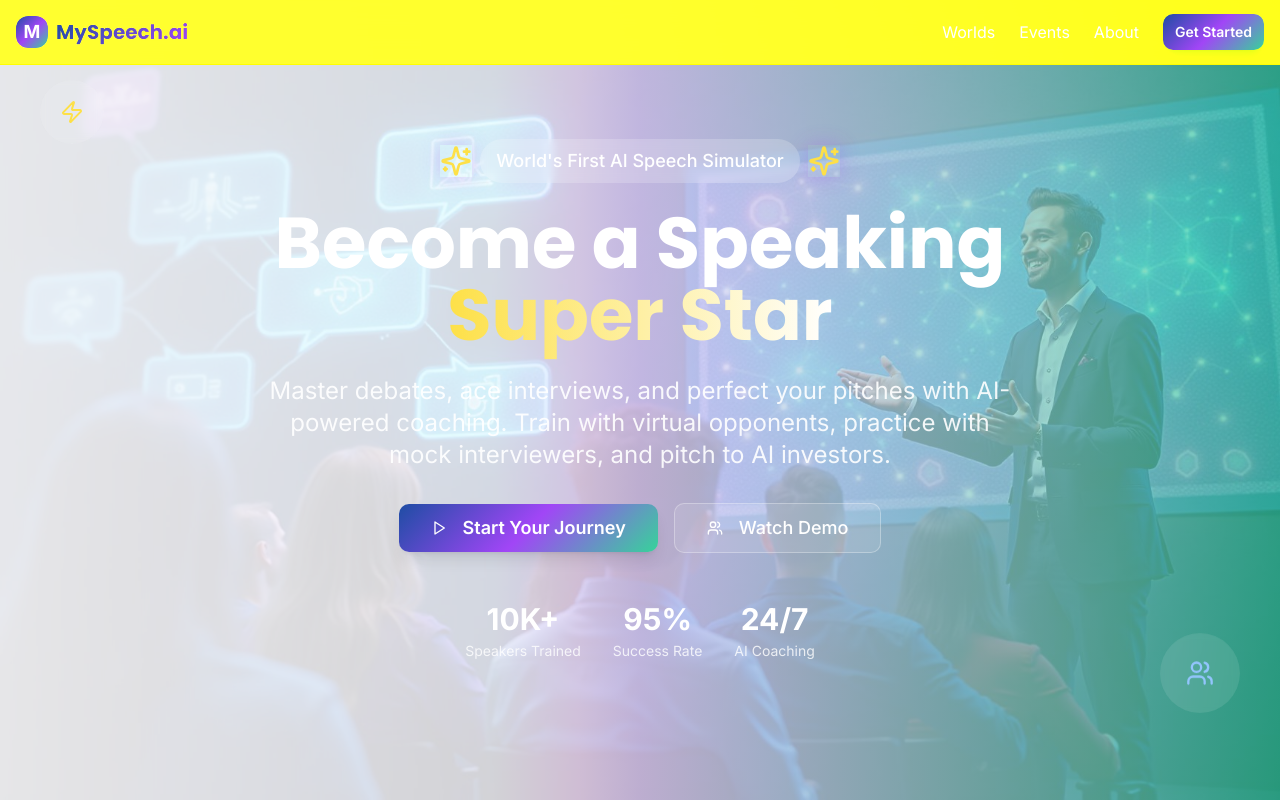
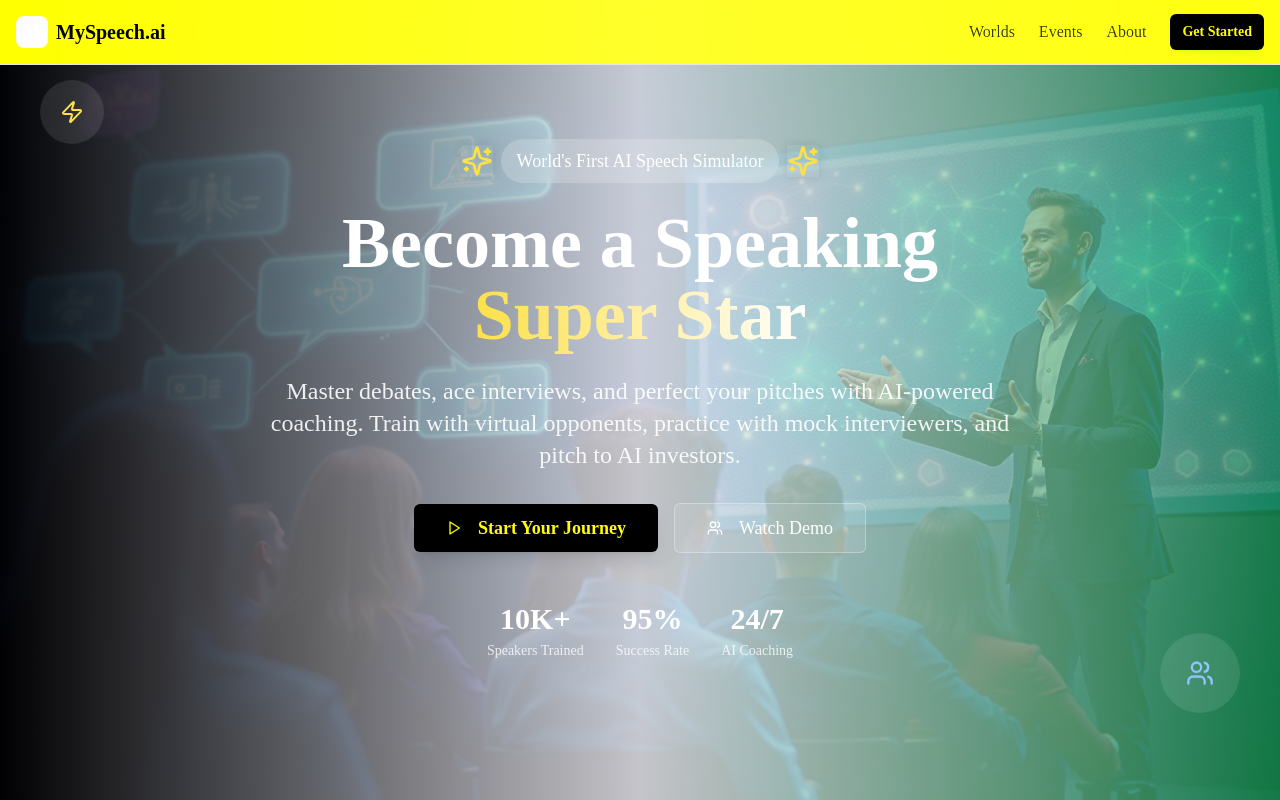
Before and after one commit to taha-sadikot-m/MyInterview.ai, a React (Vite) app: page / in a window 1280 px wide. Shown: the top 800 px of the page. Built offline with nearby package versions, Linux system fonts and the light colour scheme; the HTML template or start-up script is replaced by a standard one.

Commit message:
Update background and font

```diff
--- a/src/components/ui/button.tsx
+++ b/src/components/ui/button.tsx
@@ -15,9 +15,9 @@ const buttonVariants = cva(
         secondary: "bg-secondary text-secondary-foreground hover:bg-secondary/80",
         ghost: "hover:bg-accent hover:text-accent-foreground",
         link: "text-primary underline-offset-4 hover:underline",
-        hero: "hero-gradient text-white font-semibold shadow-lg hover:shadow-xl hover:scale-[1.02] hover:glow-effect",
-        world: "bg-card border-2 border-primary/20 text-primary font-medium hover:border-primary/40 hover:bg-primary/5 hover:scale-[1.02] card-shadow",
-        feature: "bg-accent text-accent-foreground font-medium hover:bg-accent/90 hover:glow-effect",
+        hero: "bg-foreground text-background font-semibold shadow-lg hover:shadow-xl hover:scale-[1.02]",
+        world: "bg-card border-2 border-border text-foreground font-medium hover:border-foreground/40 hover:bg-muted hover:scale-[1.02] card-shadow",
+        feature: "bg-muted text-foreground font-medium hover:bg-muted/80",
         success: "bg-success text-success-foreground hover:bg-success/90",
       },
       size: {
--- a/src/index.css
+++ b/src/index.css
@@ -8,50 +8,48 @@ All colors MUST be HSL.
 
 @layer base {
   :root {
-    /* MySpeech.ai Design System */
-    --background: 249 250 251; /* Soft White #F9FAFB */
-    --foreground: 30 41 134; /* Royal Blue for text */
+    /* Clean White Background with Black Text */
+    --background: 255 255 255; /* Pure White */
+    --foreground: 0 0 0; /* Pure Black */
 
     --card: 255 255 255; /* Pure white cards */
-    --card-foreground: 30 41 134;
+    --card-foreground: 0 0 0; /* Black text on cards */
 
     --popover: 255 255 255;
-    --popover-foreground: 30 41 134;
+    --popover-foreground: 0 0 0;
 
-    /* Royal Blue Primary #1E3A8A */
-    --primary: 219 69 138; /* Royal Blue */
-    --primary-foreground: 255 255 255;
+    /* Subtle grays for accents */
+    --primary: 0 0 0; /* Black primary */
+    --primary-foreground: 255 255 255; /* White on black */
 
-    /* Electric Purple Accent #9333EA */
-    --accent: 271 91 92; /* Electric Purple */
-    --accent-foreground: 255 255 255;
+    --accent: 240 5 96; /* Very light gray */
+    --accent-foreground: 0 0 0; /* Black text on light gray */
 
-    /* Emerald Green Support #10B981 */
-    --success: 158 64 52; /* Emerald Green */
+    --success: 142 76 36; /* Subtle green */
     --success-foreground: 255 255 255;
 
-    --secondary: 244 244 245; /* Light gray */
-    --secondary-foreground: 30 41 134;
+    --secondary: 0 0 96; /* Very light gray */
+    --secondary-foreground: 0 0 20; /* Dark gray text */
 
-    --muted: 248 250 252;
-    --muted-foreground: 100 116 139;
+    --muted: 0 0 96; /* Light gray */
+    --muted-foreground: 0 0 40; /* Medium gray text */
 
     --destructive: 0 84 60;
     --destructive-foreground: 255 255 255;
 
-    --border: 226 232 240;
-    --input: 226 232 240;
-    --ring: 219 69 138;
+    --border: 0 0 90; /* Light gray borders */
+    --input: 0 0 90; /* Light gray inputs */
+    --ring: 0 0 0; /* Black focus ring */
 
-    --radius: 0.75rem;
+    --radius: 0.5rem;
 
-    /* Custom MySpeech.ai tokens */
-    --gradient-primary: linear-gradient(135deg, hsl(219 69% 38%), hsl(271 91% 62%));
-    --gradient-accent: linear-gradient(45deg, hsl(271 91% 62%), hsl(158 64% 52%));
-    --gradient-hero: linear-gradient(135deg, hsl(219 69% 38%) 0%, hsl(271 91% 62%) 50%, hsl(158 64% 52%) 100%);
+    /* Minimal design tokens */
+    --gradient-primary: linear-gradient(135deg, hsl(0 0% 0%), hsl(0 0% 20%));
+    --gradient-accent: linear-gradient(45deg, hsl(0 0% 95%), hsl(0 0% 98%));
+    --gradient-hero: linear-gradient(135deg, hsl(0 0% 98%) 0%, hsl(0 0% 100%) 100%);
 
-    --shadow-glow: 0 0 40px hsl(271 91% 62% / 0.3);
-    --shadow-card: 0 10px 30px -5px hsl(219 69% 38% / 0.1);
+    --shadow-glow: 0 0 20px hsl(0 0% 0% / 0.1);
+    --shadow-card: 0 4px 12px hsl(0 0% 0% / 0.1);
 
     --animation-bounce: cubic-bezier(0.68, -0.55, 0.265, 1.55);
     --animation-smooth: cubic-bezier(0.4, 0, 0.2, 1);
@@ -118,7 +116,8 @@ All colors MUST be HSL.
   }
 
   body {
-    @apply bg-background text-foreground font-sans;
+    @apply bg-background text-foreground;
+    font-family: "Times New Roman", Times, serif;
   }
 }
 
@@ -128,10 +127,7 @@ All colors MUST be HSL.
   }
 
   .gradient-text {
-    background: var(--gradient-primary);
-    -webkit-background-clip: text;
-    -webkit-text-fill-color: transparent;
-    background-clip: text;
+    color: hsl(var(--foreground));
   }
 
   .glow-effect {
@@ -157,6 +153,6 @@ All colors MUST be HSL.
 }
 
 @keyframes pulse-glow {
-  0%, 100% { box-shadow: 0 0 20px hsl(271 91% 62% / 0.3); }
-  50% { box-shadow: 0 0 40px hsl(271 91% 62% / 0.6); }
+  0%, 100% { box-shadow: 0 0 10px hsl(0 0% 0% / 0.1); }
+  50% { box-shadow: 0 0 20px hsl(0 0% 0% / 0.2); }
 }
--- a/tailwind.config.ts
+++ b/tailwind.config.ts
@@ -68,9 +68,9 @@ export default {
         sm: "calc(var(--radius) - 4px)",
       },
       fontFamily: {
-        sans: ['Inter', 'system-ui', 'sans-serif'],
-        heading: ['Poppins', 'Inter', 'system-ui', 'sans-serif'],
-        body: ['Roboto', 'system-ui', 'sans-serif'],
+        sans: ['"Times New Roman"', 'Times', 'serif'],
+        heading: ['"Times New Roman"', 'Times', 'serif'],
+        body: ['"Times New Roman"', 'Times', 'serif'],
       },
       keyframes: {
         "accordion-down": {
```
